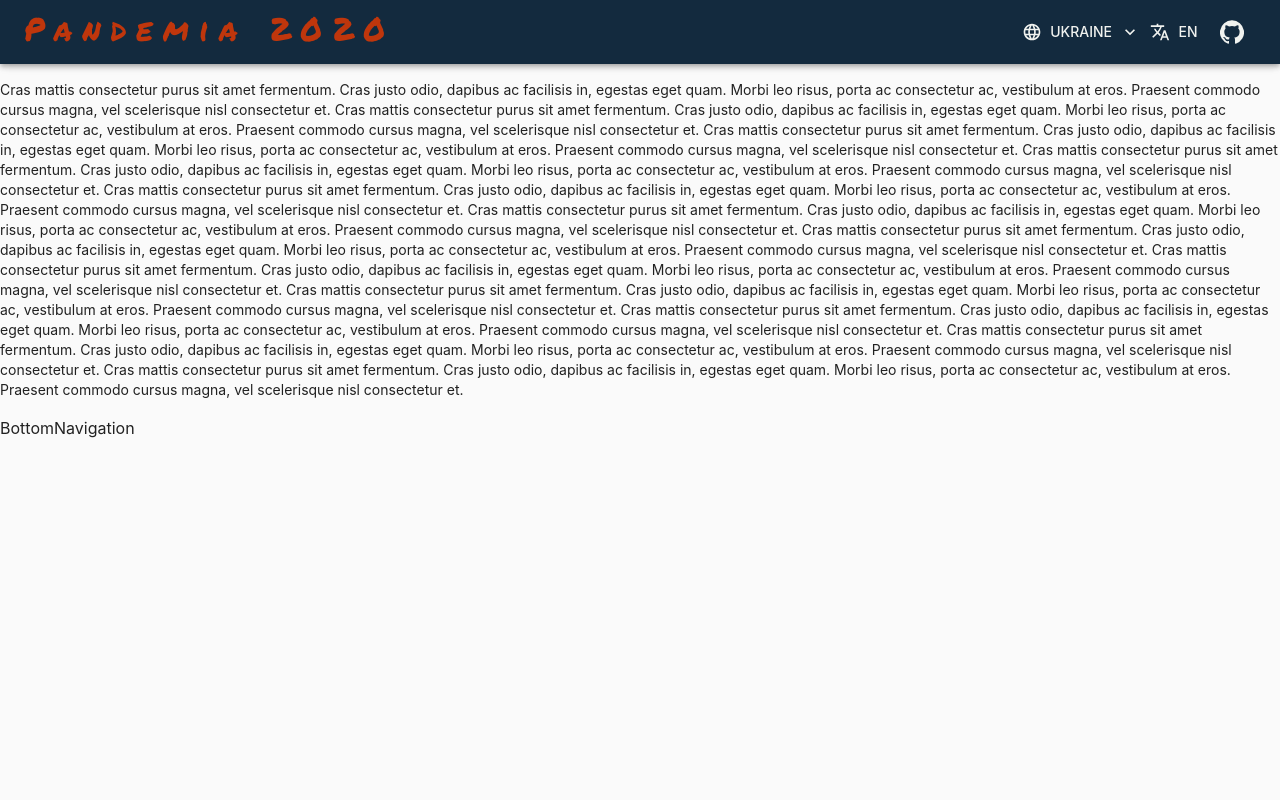
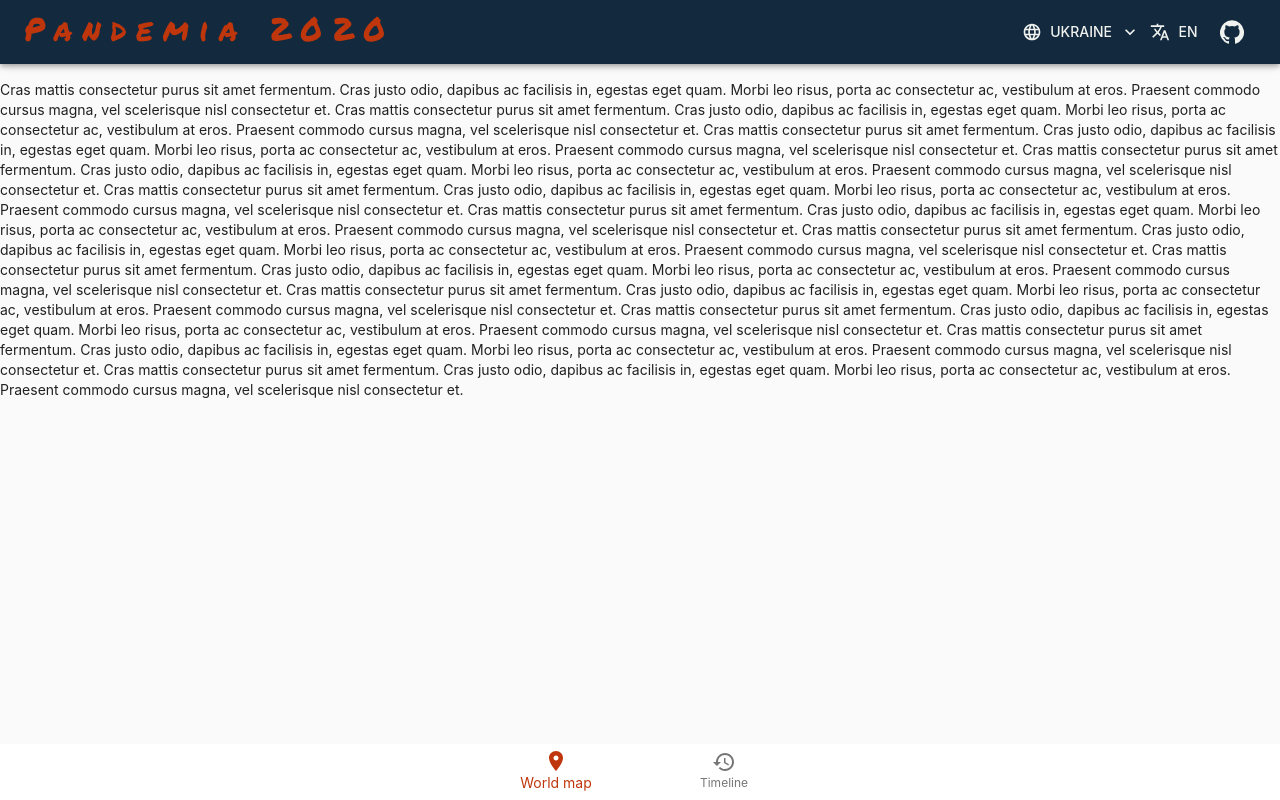
Before and after one commit to oknelvapi/pandemia2020, a React (Create React App) app: page / in a window 1280 px wide. Built offline with nearby package versions, Linux system fonts and the light colour scheme.

Commit message:
[pavlenko] create-bottom-nav

```diff
--- /dev/null
+++ b/src/Components/BottomNavigation/index.tsx
@@ -0,0 +1,41 @@
+import React, { useState, useEffect } from 'react';
+
+import _ from 'lodash';
+
+import { NavLink } from 'react-router-dom';
+import { routes } from 'Router/path';
+
+import { makeStyles } from '@material-ui/core/styles';
+import { BottomNavigation as BottomNav, BottomNavigationAction } from '@material-ui/core';
+import { Restore, LocationOn } from '@material-ui/icons';
+
+const useStyles = makeStyles({
+  root: {
+    position: 'fixed',
+    bottom: 0,
+    left: 0,
+    right: 0,
+  },
+});
+
+type BottomNavigationProps = {};
+
+const BottomNavigation: React.FC<BottomNavigationProps> = (props: BottomNavigationProps) => {
+  const classes = useStyles();
+  const [value, setValue] = useState<number>(0);
+
+  useEffect(() => {
+    const { pathname } = window.location;
+    const index = _.values(routes).indexOf(pathname); // ! there is a solution for IE11
+    setValue(index);
+  }, []);
+
+  return (
+    <BottomNav className={classes.root} value={value} onChange={(event, newValue) => setValue(newValue)} showLabels>
+      <BottomNavigationAction component={NavLink} to={routes.home} label="World map" icon={<LocationOn />} />
+      <BottomNavigationAction component={NavLink} to={routes.timeline} label="Timeline" icon={<Restore />} />
+      {/* <BottomNavigationAction label="Graphics" icon={<Timeline />} /> */}
+    </BottomNav>
+  );
+};
+export default BottomNavigation;
--- a/src/Components/Header/index.tsx
+++ b/src/Components/Header/index.tsx
@@ -30,9 +30,9 @@ const Header: React.FC<HeaderProps> = () => {
   return (
     <div className={classes.grow}>
       <CssBaseline />
-      <AppBar>
+      <AppBar color="secondary">
         <Toolbar>
-          <Typography variant="h1" color="secondary" className={classes.title}>
+          <Typography variant="h1" color="primary" className={classes.title}>
             Pandemia 2020
           </Typography>
           <div className={classes.grow} />
--- a/src/Components/Root/index.tsx
+++ b/src/Components/Root/index.tsx
@@ -1,9 +1,10 @@
 import React from 'react';
 
-import { Typography, Box } from '@material-ui/core/';
+import { Box } from '@material-ui/core/';
 
 import { SettingsProvider } from './settingsReducer';
 import Header from 'Components/Header';
+import BottomNavigation from 'Components/BottomNavigation';
 
 type RootProps = {
   children?: React.ReactElement;
@@ -16,9 +17,9 @@ const Root: React.FC<RootProps> = ({ children }: RootProps) => {
         <Box height="1" width="1">
           <Header />
           <Box component="main">{children}</Box>
-          <div>
-            <Typography color="textPrimary">BottomNavigation</Typography>
-          </div>
+          <Box>
+            <BottomNavigation />
+          </Box>
         </Box>
       </SettingsProvider>
     </>
--- a/src/Configs/ThemeConfig.ts
+++ b/src/Configs/ThemeConfig.ts
@@ -4,11 +4,11 @@ export const p2020Theme = createMuiTheme({
   palette: {
     // type: 'dark',
     primary: {
-      main: '#132a3e',
+      main: '#BF360C',
       contrastText: '#F0F2EF',
     },
     secondary: {
-      main: '#BF360C',
+      main: '#132a3e',
       contrastText: '#F0F2EF',
     },
   },
```
